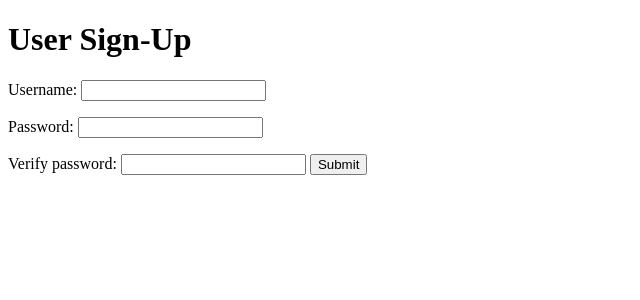
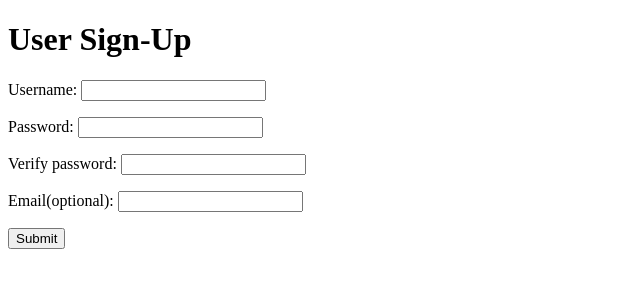
Before and after one commit to jay-hen/user-signup, a Flask app: page / in a window 1280 px wide. Shown: the top 300 px of the page, without its empty margins (0-640 px from the left). Run offline with Flask 2, Linux system fonts and the light colour scheme; parts of the project's set-up code (start-up, migrations or seed data) failed here and were passed over.

Commit message:
Think I'm done!

```diff
--- a/main.py
+++ b/main.py
@@ -1,59 +1,98 @@
 from flask import Flask, request, redirect, render_template
 import cgi
+import os
 
 app = Flask(__name__)
 app.config['debug'] = True
 
-title = 'Signup'
-
 @app.route("/", methods=['get'])
 def index():
-    return render_template('form.html', username='', password='', name_error='', password_error="")
+    title = 'Signup'
+    return render_template('form.html', title='', username='', name_error='', password='', password_error="", verify='', verify_error='', email='', email_error='')
 
 @app.route('/signup', methods=['post'])
 def validate_form():
+    title = 'Signup'
+    print("got title")
+
     username = cgi.escape(request.form['username'])
+    print("got username")
+
     password = cgi.escape(request.form['password'])
+    print("got password")
+
+    verify = cgi.escape(request.form['verify'])
+    print("got verify")
+
+    email = cgi.escape(request.form['email'])
+    print("got email")
 
     name_error = ""
     password_error = ''
+    verify_error = ''
+    email_error = ''
 
-    for char in username:
-        if char.isspace():
-            name_error = "Your username cannot contain spaces."
-            username = ""
-        elif not username:
-            name_error = "Please, enter a username."
-            username = ''
-        else:
-            if (len(username) < 3) or (len(username) > 20):
-                name_error = "Please, enter a username that's between 3 and 20 characters."
-                username=''
+    if not username:
+        print("Please, enter a username.")
+        name_error = "Please, enter a username."
+    elif len(username) < 3 or len(username) > 20:
+        name_error = "Your username must be between 3 and 20 characters."
+    else:
+        print("testing username")
 
-    for char in password:
-        if char.isspace():
-            password_error = "Your password cannot contain spaces."
-            password = ""
-        elif not password:
-            password_error = "Please, enter a password."
-            password = ''
-        else:
-            if (len(password) < 3) or (len(password) > 20):
-                password_error = "Please, enter a password that's between 3 and 20 characters."
-                password=''
+        for char in username:
+            if char.isspace():
+                name_error = "Your username cannot contain spaces."
 
-    if not name_error and not password_error:
-        return redirect('/success?username={0}'.format(username))
+    print("testing password")
 
-    return render_template('form.html', name_error=name_error, password_error=password_error, username=username, password=password)
-    #if password != password2:
-        #password2_error = "Your passwords muust match."
+    if not password:
+        name_error = "Please, enter a password."
+    elif len(password) < 3 or len(password) > 20:
+        name_error = "Your password must be between 3 and 20 characters."
+    else:
+        for char in password:
+            if char.isspace():
+                password_error = "Your password cannot contain spaces."
+    print("testing verify")
 
-@app.rute('/success')
+    if password != verify:
+        verify_error = "Your passwords need to match."
+
+    if not email:
+        email_error = "Please, enter an email."
+
+        at == 0
+        period == 0
+
+        for char in email:
+            if char == "@":
+                at += 1
+            else:
+                if at != 1:
+                    email_error = "You email cannot contain spaces and must include a '.' and a '@'."
+            if char == ".":
+                period += 1
+            else:
+                if period != 1:
+                    email_error = "You email cannot contain spaces and must include a '.' and a '@'."
+            if char.isspace():
+                email_error = "You email cannot contain spaces and must include a '.' and a '@'."
+    print("testing email")
+
+
+    if not name_error and not password_error and not verify_error and not email_error:
+        print("doing a redirect")
+        return redirect('/success?username=' + username)
+
+    return render_template('form.html', title=title, username=username, name_error=name_error, password=password, password_error=password_error, verify=verify, verify_error=verify_error, email=email, email_error=email_error)
+
+@app.route('/success', methods=['get'])
 def success():
     title = "Hello!"
-    username = request.form['username']
-    return render_template('success.html', title=title, usersname=username)
+    username = request.args.get("username")
+    return render_template('success.html', title=title, username=username)
+
 
 if __name__ == '__main__':
     app.run()
--- a/templates/form.html
+++ b/templates/form.html
@@ -12,8 +12,13 @@
         </label>
         <p class="error">{{password_error}}</p>
         <label>Verify password:
-            <input id="verify" type="password" name="verify">
+            <input id="verify" type="password" value='{{verify}}' name="verify">
         </label>
+        <p class="error">{{verify_error}}</p>
+        <label>Email(optional):
+            <input id="email" type="text" value='{{email}}' name="email">
+        </label>
+        <p class="error">{{email_error}}</p>
         <input type="submit">
     </form>
 
```
